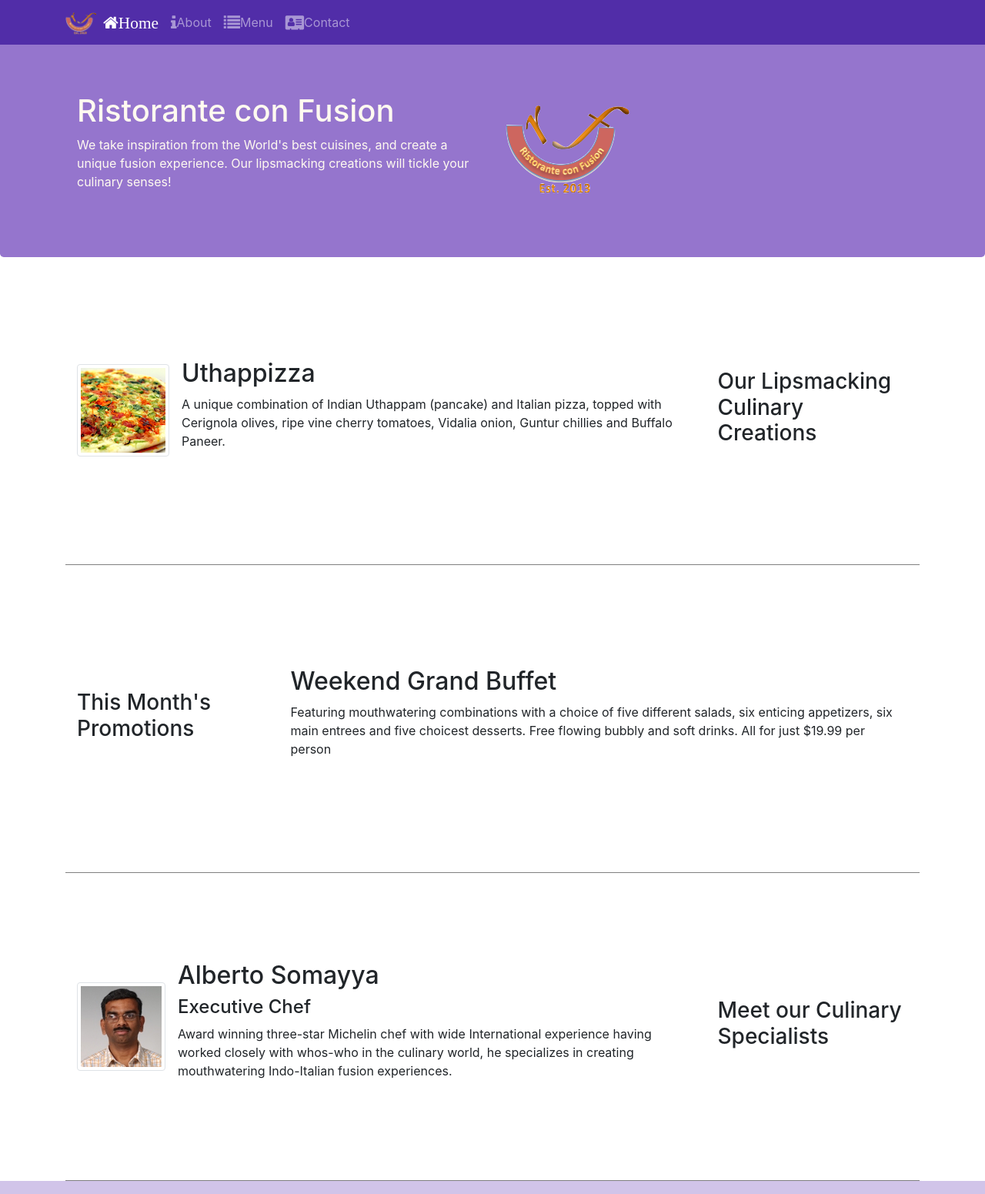
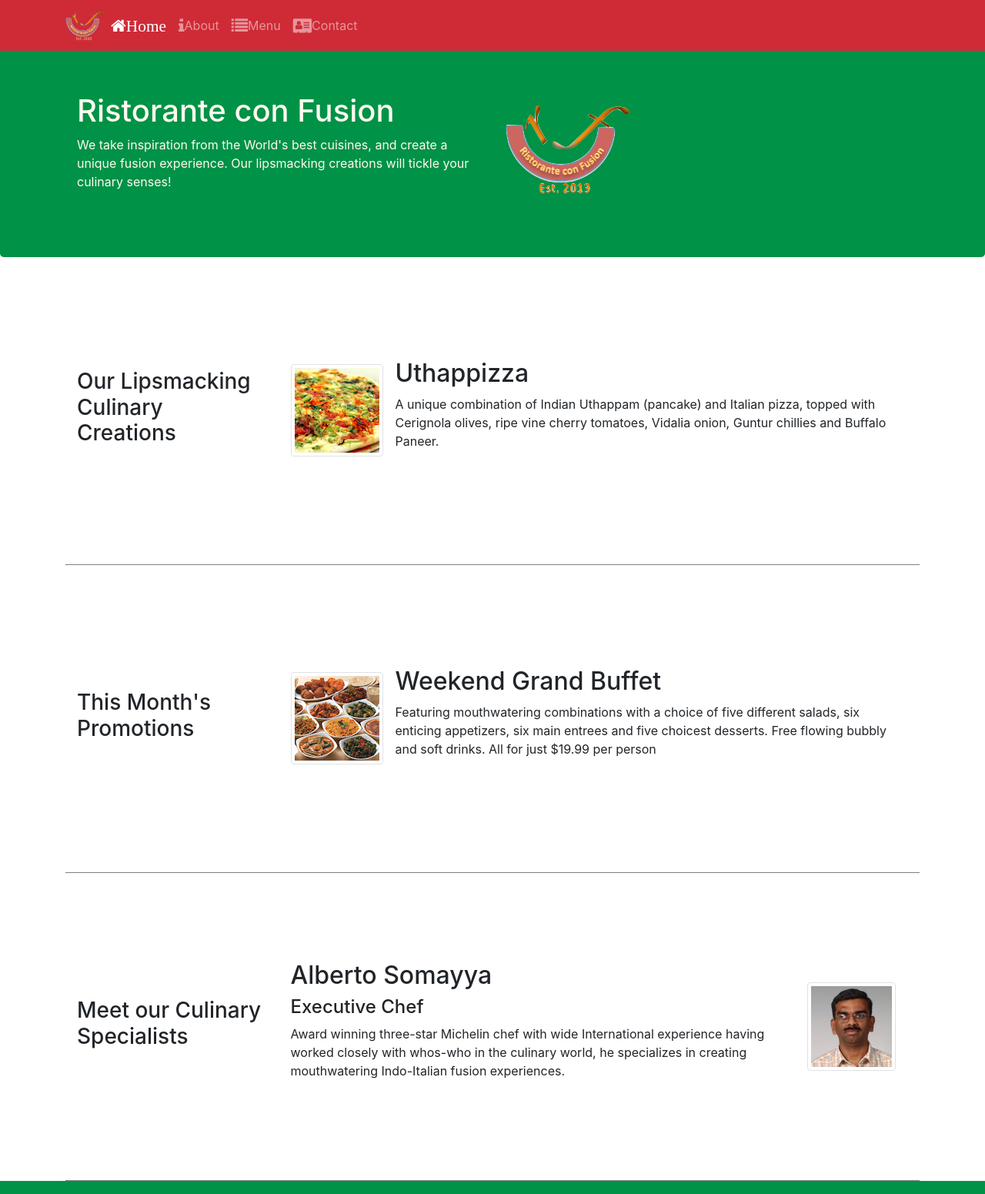
Before and after one commit to lostancient/confusion, a website: page index.html in a window 1280 px wide. Shown: the top 1551 px of the page at 77% size. Drawn offline with nearby package versions, Linux system fonts and the light colour scheme.

Commit message:
updated colors and style

```diff
--- a/css/styles.css
+++ b/css/styles.css
@@ -9,14 +9,17 @@
     min-height: 400px;
 }
 .footer {
-    background-color: #D1C4E9;
+    background-color: #009246;
     margin: 0px auto;
     padding: 20px 0px 20px 0px;
+}
+.footer a{
+    color:rgb(16, 16, 122);
 }
 .jumbotron {
     padding: 70px 30px 70px 30px;
     margin: 0px auto;
-    background: #9575CD;
+    background:#009246;
     color: floralwhite;
 }
 .address {
@@ -29,5 +32,5 @@ body{
     z-index:0;
 }
 .navbar-dark {
-     background-color: #512DA8;
+     background-color: #ce2b37;
 }
--- a/index.html
+++ b/index.html
@@ -19,7 +19,7 @@
                 <button class="navbar-toggler" type="button" data-toggle="collapse" data-target="#Navbar">
                         <span class="navbar-toggler-icon"></span>
                     </button>
-                    <a class="navbar-brand mr-auto" href="#"><img src="img/logo.png" height="30" width="41"></a>
+                    <a class="navbar-brand mr-auto" href="#"><img src="img/logo.png" height="40" width="51"></a>
            <div class="collapse navbar-collapse" id="Navbar">
                 <ul class="navbar-nav mr-auto">
                     <li class="nav-item active"><a class="nav-link" href="index.html"><span class="fa fa-home fa-lg">Home</span></a></li>
@@ -47,10 +47,10 @@
 
     <div class="container">
         <div class="row row-content align-items-center">
-            <div class="col-12 col-sm-4 order-sm-last col-md-3">
+            <div class="col-12 col-sm-4 order-sm-first col-md-3">
                 <h3>Our Lipsmacking Culinary Creations</h3>
             </div>
-            <div class="col col-sm order-sm-first col-md">
+            <div class="col col-sm order-sm-last col-md">
                 <div class="media">
                     <img class="d-flex mr-3 img-thumbnail align-self-center" src="img/uthappizza.png" alt="Uthappizza">
                     <div class="media-body">
@@ -70,18 +70,25 @@
                 <h3>This Month's Promotions</h3>
             </div>
             <div class="col col-sm col-md">
-                <h2>Weekend Grand Buffet</h2>
-                <p class="d-none d-sm-block">Featuring mouthwatering combinations with a choice of five different salads, six enticing appetizers, six main entrees and five choicest desserts. Free flowing bubbly and soft drinks. All for just $19.99 per person </p>
+                    <div class="media">
+                        <img class="d-flex mr-3 img-thumbnail align-self-center" src="img/buffet.png" alt="Uthappizza">
+                        <div class="media-body">
+                            <h2>Weekend Grand Buffet</h2>
+                            <p class="d-none d-sm-block">Featuring mouthwatering combinations with a choice of five different salads,
+                                six enticing appetizers, six main entrees and five choicest desserts. Free flowing bubbly and soft drinks.
+                                All for just $19.99 per person </p>
+                        </div>
+                </div>
             </div>
         </div>
 
         <div class="row row-content align-items-center">
-            <div class="col-12 col-sm-4 order-sm-last col-md-3">
+            <div class="col-12 col-sm-4 order-sm-first col-md-3">
                 <h3>Meet our Culinary Specialists</h3>
             </div>
-            <div class="col col-sm order-sm-first col-md">
+            <div class="col col-sm order-sm-last col-md">
                     <div class="media">
-                        <img class="d-flex mr-3 img-thumbnail align-self-center" src="img/alberto.png" alt="Alberto Somayya">
+
                         <div class="media-body">
                             <h2 class="mt-0">Alberto Somayya</h2>
                             <h4>Executive Chef</h4>
@@ -90,7 +97,9 @@
                                 whos-who in the culinary world, he specializes in
                                 creating mouthwatering Indo-Italian fusion experiences.
                                 </p>
+
                         </div>
+                        <img class="d-flex mr-3 img-thumbnail align-self-center" src="img/alberto.png" alt="Alberto Somayya">
                     </div>
             </div>
         </div>
```
Also changed, not shown: aboutus.html (+1 -1 lines), contactus.html (+9 -8 lines).
